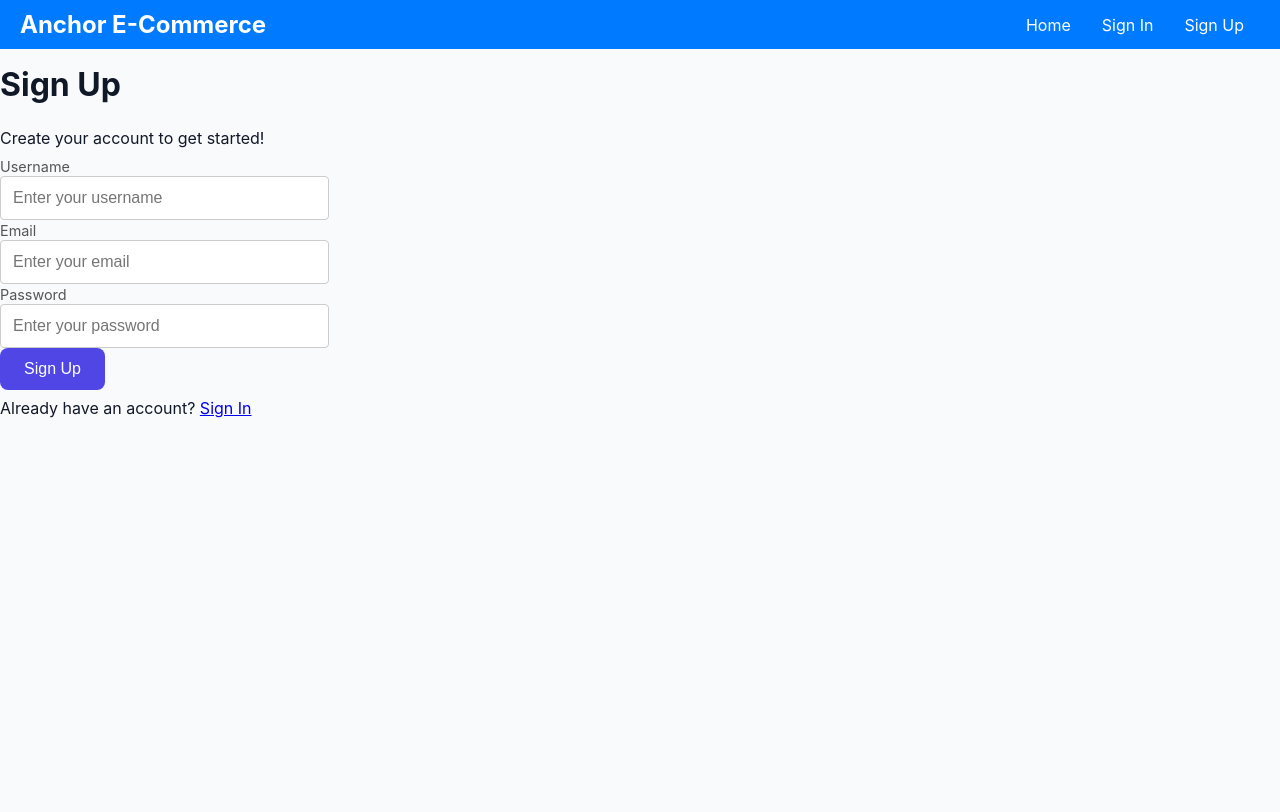
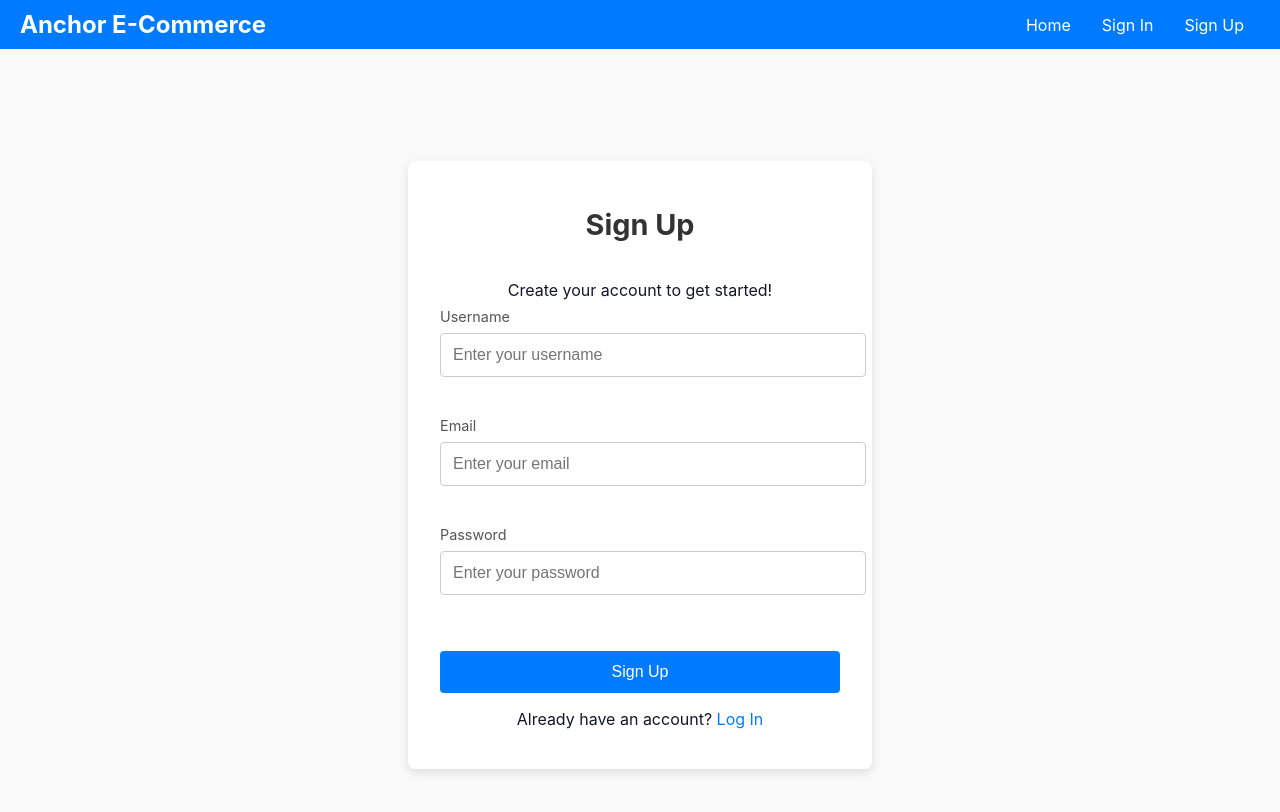
Before and after one commit to shiftyshadows/anchor-e-commerce-site, a React app in the folder frontend/: page /signup in a window 1280 px wide. Shown: the top 812 px of the page. Built offline with nearby package versions, Linux system fonts and the light colour scheme.

Commit message:
Updated Signup Component styling

```diff
--- a/frontend/src/components/SignUp.jsx
+++ b/frontend/src/components/SignUp.jsx
@@ -1,6 +1,7 @@
 import React, { useState } from "react";
 import axios from "axios";
 import { useNavigate } from "react-router-dom";
+import "../styles/SignUp.css";
 
 const Signup = () => {
   const [formData, setFormData] = useState({
@@ -36,30 +37,16 @@ const Signup = () => {
   };
 
   return (
-    <div className="min-h-screen flex items-center justify-center bg-gray-50">
-      <div className="max-w-md w-full bg-white rounded-lg shadow-lg p-8">
-        <h1 className="text-2xl font-bold text-gray-800 text-center">
-          Sign Up
-        </h1>
-        <p className="text-gray-600 text-center mt-2">
-          Create your account to get started!
-        </p>
-        {error && (
-          <p className="text-red-500 text-center mt-4">{error}</p>
-        )}
+    <div className="signup-container">
+      <div className="signup-card">
+        <h1 className="signup-title">Sign Up</h1>
+        <p>Create your account to get started!</p>
+        {error && <p className="signup-error">{error}</p>}
 
-        <form
-          onSubmit={handleSignup}
-          className="mt-6 space-y-4"
-        >
+        <form onSubmit={handleSignup} className="signup-form">
           {/* Username Field */}
-          <div>
-            <label
-              htmlFor="username"
-              className="block text-sm font-medium text-gray-700"
-            >
-              Username
-            </label>
+          <div className="form-group">
+            <label htmlFor="username">Username</label>
             <input
               type="text"
               id="username"
@@ -68,18 +55,12 @@ const Signup = () => {
               value={formData.username}
               onChange={handleChange}
               required
-              className="mt-1 w-full px-3 py-2 border rounded-lg shadow-sm focus:ring-indigo-500 focus:border-indigo-500"
             />
           </div>
 
           {/* Email Field */}
-          <div>
-            <label
-              htmlFor="email"
-              className="block text-sm font-medium text-gray-700"
-            >
-              Email
-            </label>
+          <div className="form-group">
+            <label htmlFor="email">Email</label>
             <input
               type="email"
               id="email"
@@ -88,18 +69,12 @@ const Signup = () => {
               value={formData.email}
               onChange={handleChange}
               required
-              className="mt-1 w-full px-3 py-2 border rounded-lg shadow-sm focus:ring-indigo-500 focus:border-indigo-500"
             />
           </div>
 
           {/* Password Field */}
-          <div>
-            <label
-              htmlFor="password"
-              className="block text-sm font-medium text-gray-700"
-            >
-              Password
-            </label>
+          <div className="form-group">
+            <label htmlFor="password">Password</label>
             <input
               type="password"
               id="password"
@@ -108,30 +83,23 @@ const Signup = () => {
               value={formData.password}
               onChange={handleChange}
               required
-              className="mt-1 w-full px-3 py-2 border rounded-lg shadow-sm focus:ring-indigo-500 focus:border-indigo-500"
             />
           </div>
 
           {/* Submit Button */}
-          <div>
-            <button
-              type="submit"
-              className="w-full bg-indigo-600 text-white py-2 px-4 rounded-lg hover:bg-indigo-700 transition duration-300"
-            >
-              Sign Up
-            </button>
-          </div>
+          <button type="submit" className="signup-button">
+            Sign Up
+          </button>
         </form>
 
-        <p className="mt-4 text-sm text-gray-600 text-center">
-          Already have an account?{" "}
-          <a
-            href="/signin"
-            className="text-indigo-600 hover:underline"
-          >
-            Sign In
-          </a>
-        </p>
+        <div className="signup-links">
+          <p>
+            Already have an account?{" "}
+            <a href="/signin" className="login-link">
+              Log In
+            </a>
+          </p>
+        </div>
       </div>
     </div>
   );
--- a/frontend/src/styles/SignUp.css
+++ b/frontend/src/styles/SignUp.css
@@ -1,90 +1,98 @@
-/* SignUp.css */
+/* Container styles */
 .signup-container {
-    min-height: 100vh;
-    display: flex;
-    align-items: center;
-    justify-content: center;
-    background-color: #f9fafb; /* Light gray background */
+  display: flex;
+  justify-content: center;
+  align-items: center;
+  min-height: 100vh;
+  background: #f9f9f9;
+  padding: 1rem;
 }
 
+/* Card styles */
 .signup-card {
-    max-width: 400px;
-    width: 100%;
-    background-color: #ffffff; /* White background */
-    border-radius: 12px;
-    box-shadow: 0 4px 6px rgba(0, 0, 0, 0.1);
-    padding: 2rem;
-    text-align: center;
+  background: white;
+  padding: 2rem;
+  border-radius: 8px;
+  box-shadow: 0 4px 10px rgba(0, 0, 0, 0.1);
+  width: 100%;
+  max-width: 400px;
+  text-align: center;
 }
 
-.signup-card h1 {
-    font-size: 1.5rem;
-    font-weight: bold;
-    color: #1f2937; /* Gray-800 */
-    margin-bottom: 0.5rem;
+/* Title styles */
+.signup-title {
+  font-size: 1.8rem;
+  margin-bottom: 1.5rem;
+  color: #333;
 }
 
-.signup-card p {
-    color: #6b7280; /* Gray-600 */
-    font-size: 0.875rem;
-    margin-bottom: 1.5rem;
+/* Error message */
+.signup-error {
+  color: red;
+  font-size: 0.9rem;
+  margin-bottom: 1rem;
 }
 
-.signup-card form {
-    display: flex;
-    flex-direction: column;
-    gap: 1rem;
+/* Form styles */
+.signup-form {
+  display: flex;
+  flex-direction: column;
+  gap: 1.5rem; /* Adds spacing between inputs */
 }
 
-.signup-input {
-    width: 100%;
-    padding: 0.75rem;
-    border: 1px solid #d1d5db; /* Gray-300 */
-    border-radius: 8px;
-    font-size: 1rem;
-    color: #374151; /* Gray-700 */
-    outline: none;
-    transition: border-color 0.2s ease;
+.form-group {
+  display: flex;
+  flex-direction: column;
+  align-items: flex-start;
 }
 
-.signup-input:focus {
-    border-color: #6366f1; /* Indigo-500 */
-    box-shadow: 0 0 0 3px rgba(99, 102, 241, 0.2);
+label {
+  font-size: 0.9rem;
+  color: #555;
+  margin-bottom: 0.5rem;
 }
 
+input {
+  width: 100%;
+  padding: 0.75rem;
+  border: 1px solid #ccc;
+  border-radius: 4px;
+  font-size: 1rem;
+}
+
+input:focus {
+  outline: none;
+  border-color: #007bff;
+  box-shadow: 0 0 4px rgba(0, 123, 255, 0.3);
+}
+
+/* Button styles */
 .signup-button {
-    width: 100%;
-    padding: 0.75rem;
-    background-color: #6366f1; /* Indigo-500 */
-    color: #ffffff;
-    font-size: 1rem;
-    font-weight: bold;
-    border: none;
-    border-radius: 8px;
-    cursor: pointer;
-    transition: background-color 0.2s ease;
+  background: #007bff;
+  color: white;
+  border: none;
+  padding: 0.75rem;
+  border-radius: 4px;
+  font-size: 1rem;
+  cursor: pointer;
+  margin-top: 1rem;
 }
 
 .signup-button:hover {
-    background-color: #4f46e5; /* Indigo-600 */
+  background: #0056b3;
 }
 
-.signup-error {
-    color: #ef4444; /* Red-500 */
-    font-size: 0.875rem;
-    margin-bottom: 1rem;
+/* Links */
+.signup-links {
+  margin-top: 1rem;
+  text-align: center;
 }
 
-.signup-footer {
-    font-size: 0.875rem;
-    color: #6b7280; /* Gray-600 */
+.login-link {
+  color: #007bff;
+  text-decoration: none;
 }
 
-.signup-footer a {
-    color: #6366f1; /* Indigo-500 */
-    text-decoration: none;
+.login-link:hover {
+  text-decoration: underline;
 }
-
-.signup-footer a:hover {
-    text-decoration: underline;
-}
```
